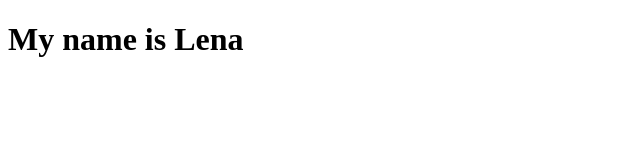
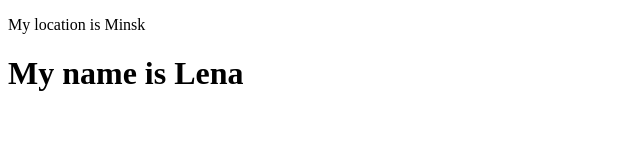
Before and after one commit to Lena523/rsschool-cv-template, a plain HTML site: page index.html in a window 1280 px wide. Shown: the whole page, without its empty margins (0-640 px from the left). Drawn offline with Linux system fonts and the light colour scheme.

Commit message:
feat: add my location index.html

```diff
--- a/index.html
+++ b/index.html
@@ -4,6 +4,7 @@
     <meta charset="UTF-8">
     <meta name="viewport" content="width=device-width, initial-scale=1.0">
     <title>My cv</title>
+    <p>My location is Minsk</p>
 </head>
 <body>
     <h1>My name is Lena</h1>
```
